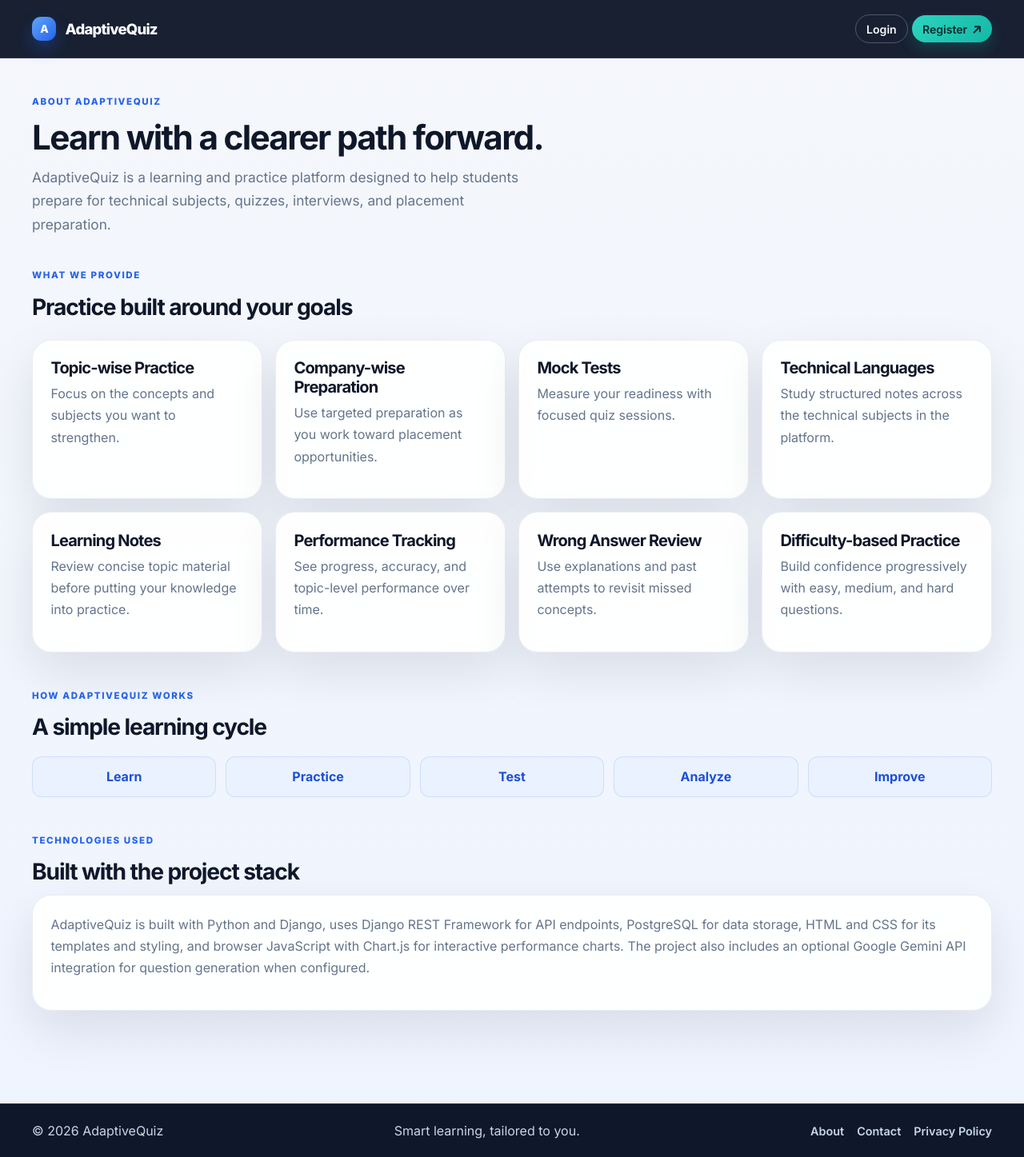
After one commit to kishandalai/adaptivequiz, a Django app: page /about/ in a window 1280 px wide. The commit adds this page. Shown: the whole page at 80% size. Run offline with Django 5.2, Linux system fonts and the light colour scheme.

Commit message:
Add informational pages and contact form

```diff
--- a/quiz/static/css/style.css
+++ b/quiz/static/css/style.css
@@ -1853,6 +1853,83 @@ input[type="radio"] {
     color: rgba(219, 234, 254, 0.9);
 }
 
+.footer-links {
+    display: flex;
+    flex-wrap: wrap;
+    gap: 1rem;
+    justify-content: flex-end;
+}
+
+.footer-links a {
+    color: rgba(219, 234, 254, 0.9);
+    font-size: 0.9rem;
+    font-weight: 600;
+}
+
+.footer-links a:hover {
+    color: #fff;
+}
+
+.info-layout {
+    display: grid;
+    grid-template-columns: repeat(auto-fit, minmax(min(100%, 18rem), 1fr));
+    gap: 1rem;
+}
+
+.info-card {
+    padding: 1.4rem;
+}
+
+.info-card h3 {
+    margin-bottom: 0.45rem;
+}
+
+.flow-list {
+    display: grid;
+    grid-template-columns: repeat(auto-fit, minmax(min(100%, 9rem), 1fr));
+    gap: 0.75rem;
+    margin: 1.25rem 0 0;
+    padding: 0;
+    list-style: none;
+}
+
+.flow-list li {
+    padding: 0.9rem;
+    border: 1px solid rgba(37, 99, 235, 0.14);
+    border-radius: 12px;
+    background: var(--primary-soft);
+    color: var(--primary-strong);
+    font-weight: 700;
+    text-align: center;
+}
+
+.contact-layout {
+    display: grid;
+    grid-template-columns: minmax(0, 0.8fr) minmax(min(100%, 28rem), 1.2fr);
+    gap: clamp(1.25rem, 4vw, 2.5rem);
+    align-items: start;
+}
+
+.contact-form {
+    width: 100%;
+}
+
+.policy-content {
+    max-width: 900px;
+}
+
+.policy-content section + section {
+    margin-top: 1.5rem;
+}
+
+.policy-content h2 {
+    font-size: 1.35rem;
+}
+
+.policy-content p:last-child {
+    margin-bottom: 0;
+}
+
 @media (max-width: 900px) {
     .hero-grid,
     .dashboard-panels,
@@ -2060,6 +2137,18 @@ input[type="radio"] {
         align-items: flex-start;
     }
 
+    .contact-layout {
+        grid-template-columns: 1fr;
+    }
+
+    .footer-inner {
+        flex-direction: column;
+    }
+
+    .footer-links {
+        justify-content: flex-start;
+    }
+
     .page-header .btn,
     .history-header .btn,
     .reader-actions .btn {
--- /dev/null
+++ b/quiz/templates/about.html
@@ -0,0 +1,52 @@
+{% extends 'base.html' %}
+
+{% block title %}AdaptiveQuiz | About{% endblock %}
+
+{% block content %}
+<section class="page-section">
+    <div class="container">
+        <div class="page-header">
+            <div>
+                <p class="eyebrow">About AdaptiveQuiz</p>
+                <h1>Learn with a clearer path forward.</h1>
+                <p class="lead">AdaptiveQuiz is a learning and practice platform designed to help students prepare for technical subjects, quizzes, interviews, and placement preparation.</p>
+            </div>
+        </div>
+
+        <section class="section-heading">
+            <p class="eyebrow">What we provide</p>
+            <h2>Practice built around your goals</h2>
+        </section>
+        <div class="info-layout">
+            <article class="card info-card"><h3>Topic-wise Practice</h3><p>Focus on the concepts and subjects you want to strengthen.</p></article>
+            <article class="card info-card"><h3>Company-wise Preparation</h3><p>Use targeted preparation as you work toward placement opportunities.</p></article>
+            <article class="card info-card"><h3>Mock Tests</h3><p>Measure your readiness with focused quiz sessions.</p></article>
+            <article class="card info-card"><h3>Technical Languages</h3><p>Study structured notes across the technical subjects in the platform.</p></article>
+            <article class="card info-card"><h3>Learning Notes</h3><p>Review concise topic material before putting your knowledge into practice.</p></article>
+            <article class="card info-card"><h3>Performance Tracking</h3><p>See progress, accuracy, and topic-level performance over time.</p></article>
+            <article class="card info-card"><h3>Wrong Answer Review</h3><p>Use explanations and past attempts to revisit missed concepts.</p></article>
+            <article class="card info-card"><h3>Difficulty-based Practice</h3><p>Build confidence progressively with easy, medium, and hard questions.</p></article>
+        </div>
+
+        <section class="page-section">
+            <p class="eyebrow">How AdaptiveQuiz works</p>
+            <h2>A simple learning cycle</h2>
+            <ol class="flow-list" aria-label="AdaptiveQuiz learning flow">
+                <li>Learn</li>
+                <li>Practice</li>
+                <li>Test</li>
+                <li>Analyze</li>
+                <li>Improve</li>
+            </ol>
+        </section>
+
+        <section>
+            <p class="eyebrow">Technologies used</p>
+            <h2>Built with the project stack</h2>
+            <div class="card info-card">
+                <p>AdaptiveQuiz is built with Python and Django, uses Django REST Framework for API endpoints, PostgreSQL for data storage, HTML and CSS for its templates and styling, and browser JavaScript with Chart.js for interactive performance charts. The project also includes an optional Google Gemini API integration for question generation when configured.</p>
+            </div>
+        </section>
+    </div>
+</section>
+{% endblock %}
--- a/quiz/templates/base.html
+++ b/quiz/templates/base.html
@@ -14,7 +14,7 @@
 <body>
     <header class="site-header">
         <nav class="navbar container" aria-label="Main navigation">
-            <a href="{% url 'home' %}" class="brand" aria-label="AdaptiveQuiz home">
+            <a href="{% url 'about' %}" class="brand" aria-label="About AdaptiveQuiz">
                 <span class="brand-mark">A</span>
                 <span>AdaptiveQuiz</span>
             </a>
@@ -55,6 +55,11 @@
         <div class="container footer-inner">
             <p>© 2026 AdaptiveQuiz</p>
             <span>Smart learning, tailored to you.</span>
+            <div class="footer-links" aria-label="Footer navigation">
+                <a href="{% url 'about' %}">About</a>
+                <a href="{% url 'contact' %}">Contact</a>
+                <a href="{% url 'privacy_policy' %}">Privacy Policy</a>
+            </div>
         </div>
     </footer>
 
--- a/quiz/urls.py
+++ b/quiz/urls.py
@@ -28,6 +28,9 @@ urlpatterns = [
     path("admin-panel/notes/<slug:language_slug>/<int:topic_index>/edit/", admin_views.admin_note_edit, name="admin_note_edit"),
     path("admin-panel/notes/<slug:language_slug>/<int:topic_index>/delete/", admin_views.admin_note_delete, name="admin_note_delete"),
     path("", views.home, name="home"),
+    path("about/", views.about, name="about"),
+    path("contact/", views.contact, name="contact"),
+    path("privacy-policy/", views.privacy_policy, name="privacy_policy"),
     path("register/", views.register_view, name="register"),
     path("login/", views.login_view, name="login"),
     path("logout/", views.logout_view, name="logout"),
--- a/quiz/views.py
+++ b/quiz/views.py
@@ -14,7 +14,7 @@ from django.shortcuts import redirect, render
 from django.urls import reverse
 
 from .adaptive_engine import calculate_accuracy, get_skill_level
-from .forms import LoginForm, QuizSelectionForm, RegistrationForm
+from .forms import ContactForm, LoginForm, QuizSelectionForm, RegistrationForm
 from .gemini_service import generate_question
 from .learning_notes import LANGUAGE_DEFINITIONS, all_search_items, get_languages
 from .models import AnswerRecord, Question, QuizAttempt, TopicPerformance
@@ -113,6 +113,26 @@ def _bank_payload(item):
 
 def home(request):
     return render(request, "home.html")
+
+
+def about(request):
+    return render(request, "about.html")
+
+
+def contact(request):
+    if request.method == "POST":
+        form = ContactForm(request.POST)
+        if form.is_valid():
+            form.save()
+            messages.success(request, "Your message has been received. Thank you for contacting AdaptiveQuiz.")
+            return redirect("contact")
+    else:
+        form = ContactForm()
+    return render(request, "contact.html", {"form": form})
+
+
+def privacy_policy(request):
+    return render(request, "privacy_policy.html")
 
 
 @login_required
```
Also changed, not shown: quiz/admin.py (+8 -1 lines), quiz/forms.py (+11 -0 lines), quiz/models.py (+14 -0 lines), quiz/templates/contact.html (added, +23 -0 lines), quiz/templates/privacy_policy.html (added, +28 -0 lines), quiz/migrations/0006_contactsubmission.py (added).
